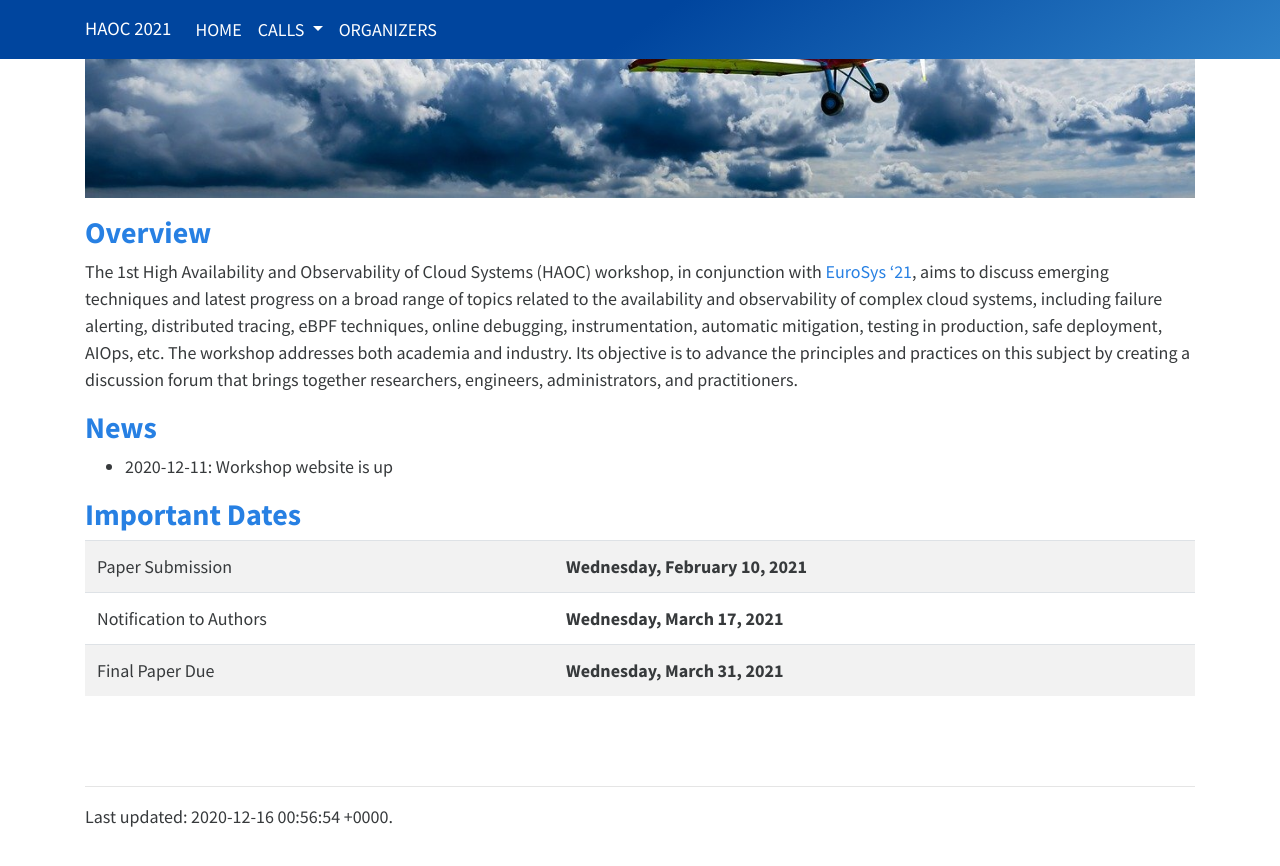
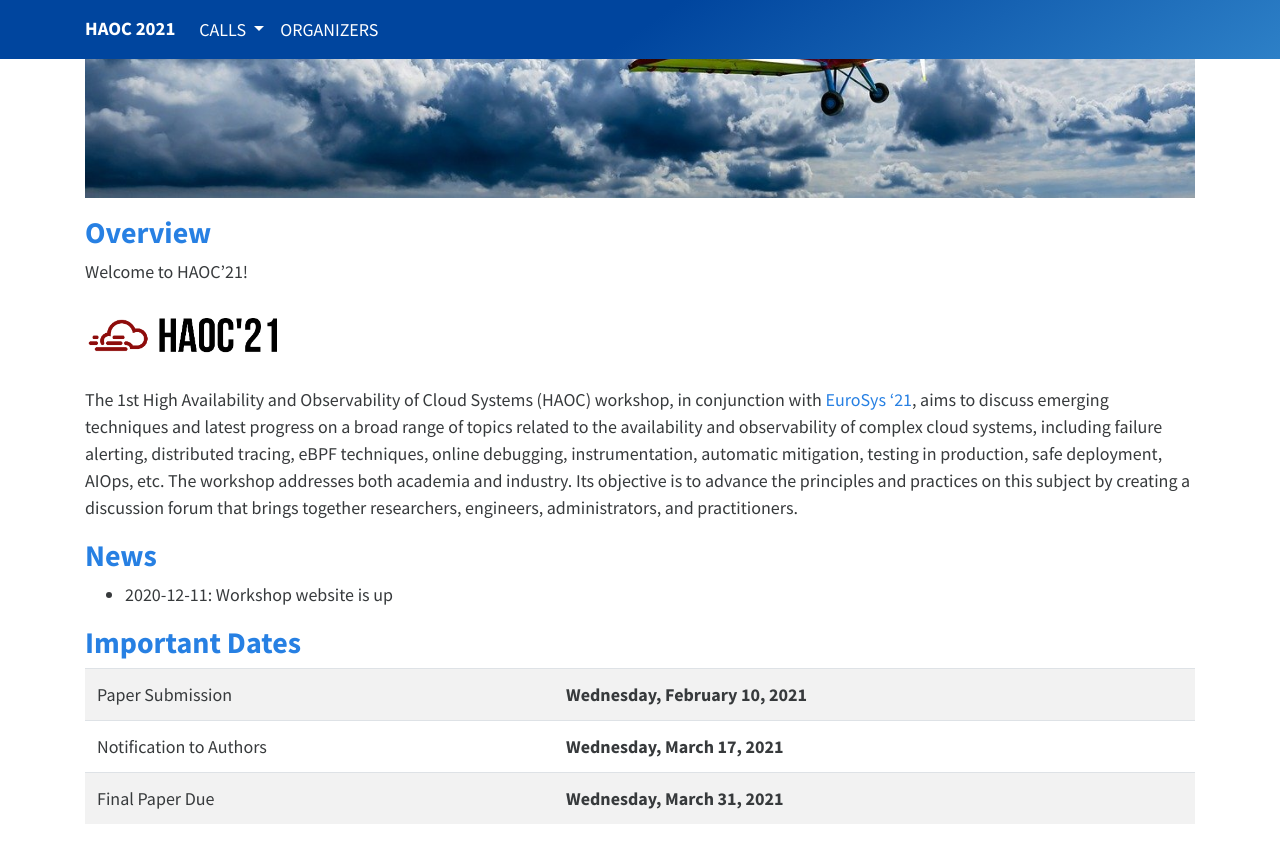
Before and after one commit to haoc2021/haoc2021.github.io, a Jekyll site: the page built from index.md, in a window 1280 px wide and 900 px high, scrolled down 495 px. Shown: the top 866 px of the window. Built offline with Jekyll 4.4.1, drawn with Linux system fonts in a browser that asks for light colours.

Commit message:
checkin site logo and some nice aircraft pics

```diff
--- a/_includes/banner.html
+++ b/_includes/banner.html
@@ -1,14 +1,11 @@
   <div class="navbar navbar-expand-lg fixed-top navbar-dark bg-primary">
     <div class="container">
-    <a href="index.html" class="navbar-brand">HAOC 2021</a>
+    <a href="index.html" class="navbar-brand"><b>HAOC 2021</b></a>
     <button class="navbar-toggler" type="button" data-toggle="collapse" data-target="#navbarResponsive" aria-controls="navbarResponsive" aria-expanded="false" aria-label="Toggle navigation">
       <span class="navbar-toggler-icon"></span>
     </button>
     <div class="collapse navbar-collapse" id="navbarResponsive">
       <ul class="navbar-nav">
-        <li class="nav-item">
-          <a class="nav-link" href="index.html">Home</a>
-        </li>
         <li class="nav-item dropdown">
           <a class="nav-link dropdown-toggle" data-toggle="dropdown" href="#" id="calls">Calls <span class="caret"></span></a>
           <div class="dropdown-menu" aria-labelledby="calls">
--- a/index.md
+++ b/index.md
@@ -4,6 +4,10 @@ layout: default
 
 <img class="img-logo" src="assets/image/cloud_aircraft.jpg" alt="Cloud Image" style="padding-left: 0px; padding-right: 0px;">
 <h2 class="text-primary">Overview</h2>
+Welcome to HAOC'21!
+
+<img class="img" src="assets/image/logo_small.png" alt="Logo Image" width="200" style="padding-left: 0px; padding-right: 0px;">
+
 The 1st High Availability and Observability of Cloud Systems (HAOC) workshop,
 in conjunction with <a href="https://2021.eurosys.org">EuroSys '21</a>, aims to discuss emerging techniques and latest
 progress on a broad range of topics related to the availability and
```
Also changed, not shown: cfp.md (+2 -0 lines), organizers.md (+2 -0 lines), assets/image/logo_large.png (added), assets/image/logo_small.png (added), 2 other files.
